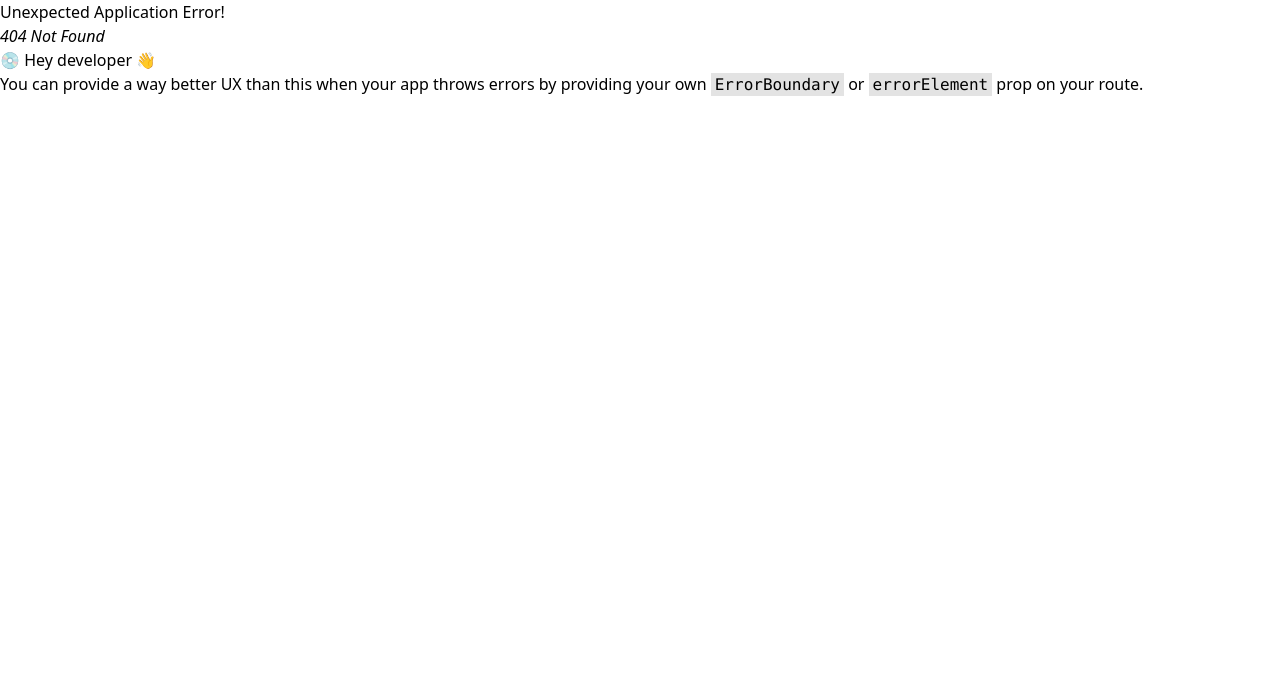
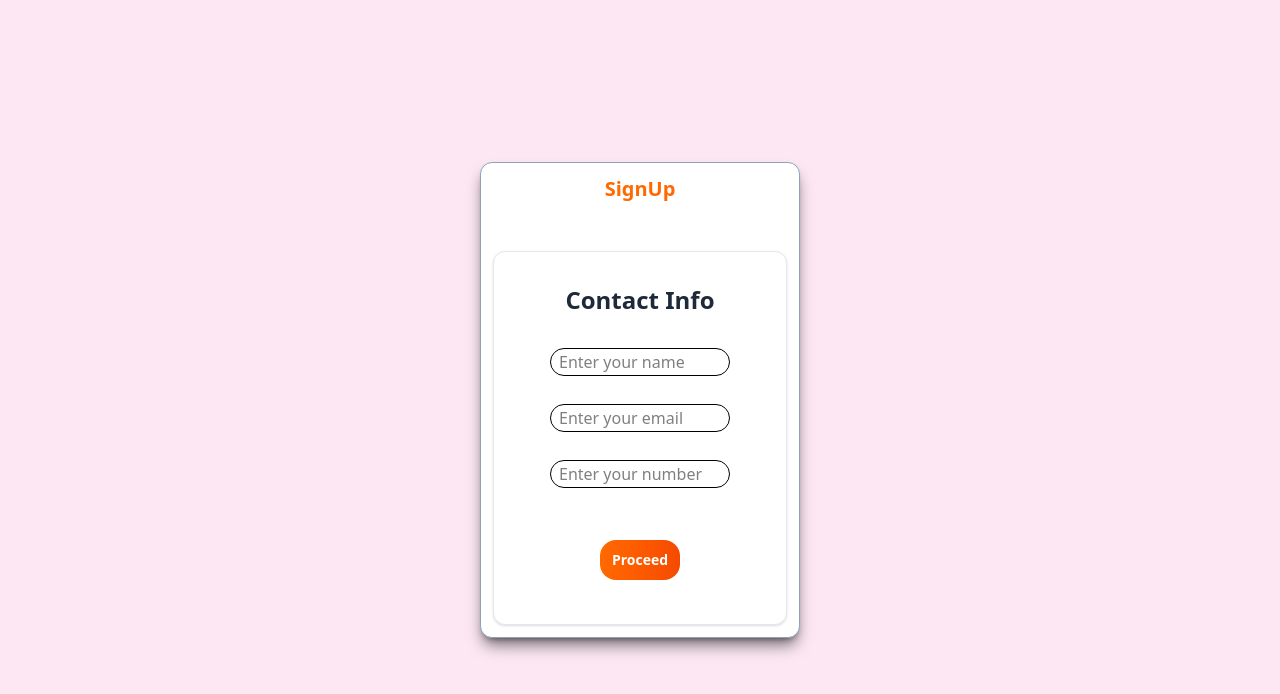
Before and after one commit to Gaurvv/E-commerce, a React (Vite) app: page /auth in a window 1280 px wide. Before the commit this address had no page. Shown: the top 694 px of the page. Built offline with nearby package versions, Linux system fonts and the light colour scheme.

Commit message:
sign in signup update

```diff
--- a/index.html
+++ b/index.html
@@ -2,7 +2,7 @@
 <html lang="en">
   <head>
     <meta charset="UTF-8" />
-    <link rel="icon" type="image/svg+xml" href="" />
+    <link rel="icon" type="image/svg+xml" href="mushroom.jpg" />
     <meta name="viewport" content="width=device-width, initial-scale=1.0" />
     <title>Ecom-Food</title>
   </head>
--- /dev/null
+++ b/src/Components/Authentication/Login/Login.jsx
@@ -0,0 +1,11 @@
+import React from 'react'
+
+const Login = () => {
+  return (
+    <div>
+      hello from Login
+    </div>
+  )
+}
+
+export default Login
--- /dev/null
+++ b/src/Components/Authentication/MainAuth.jsx
@@ -0,0 +1,20 @@
+import React, { useState } from "react";
+import Signup from "./Signup/Signup";
+import Login from "./Login/Login";
+
+const MainAuth = () => {
+  const [screen, setScreen] = useState(true);
+  return (
+    <div className="bg-pink-100 flex h-[100vh] justify-center items-center">
+      <div className="w-80 border border-slate-400 rounded-xl shadow-lg shadow-black/50 bg-white ">
+        {screen ? (
+          <Signup setScreen={setScreen} />
+        ) : (
+          <Login setScreen={setScreen} />
+        )}
+      </div>
+    </div>
+  );
+};
+
+export default MainAuth;
--- /dev/null
+++ b/src/Components/Authentication/Signup/Component/AddressUser.jsx
@@ -0,0 +1,7 @@
+import React from "react";
+
+const AddressUser = ({ userDetail, setUserDetail, setStage }) => {
+  return <div>Hello from second Stage</div>;
+};
+
+export default AddressUser;
--- /dev/null
+++ b/src/Components/Authentication/Signup/Component/ContactUser.jsx
@@ -0,0 +1,70 @@
+import React, { useRef, useState } from "react";
+import InputDetails from "../../../Modal/InputDetails";
+import OrangeButton from "../../../OrangeButton";
+
+const ContactUser = ({ userDetail, setUserDetail, setStage }) => {
+  const [error, setError] = useState(0);
+  const nameRef = useRef();
+  const contactNumberRef = useRef();
+  const emailRef = useRef();
+
+  const handelData = () => {
+    if (nameRef.current?.value == "" || nameRef.current == null) {
+      setError(1);
+    } else if (
+      contactNumberRef.current?.value == "" ||
+      contactNumberRef.current == null
+    ) {
+      setError(2);
+    } else if (emailRef.current?.value == "" || emailRef.current == null) {
+      setError(3);
+    } else {
+      setError(0);
+      setUserDetail({
+        userName: nameRef.current.value,
+        contactNumber: contactNumberRef.current.value,
+        email: emailRef.current.value,
+        password: "",
+        city: "",
+        street: "",
+        deliveryDescription: "",
+      });
+    }
+  };
+
+  return (
+    <div className="w-full max-w-lg mx-auto mt-12 space-y-6 px-6 py-8 bg-white border border-gray-200 rounded-xl shadow-sm">
+      <h2 className="text-2xl font-semibold text-gray-800 text-center">Contact Info</h2>
+
+      <div className="space-y-4">
+        <div className="flex flex-col gap-1">
+          <InputDetails
+            label={"Name"}
+            placeholder={"Enter your name"}
+            ref={nameRef}
+          />
+        </div>
+        <div className="flex flex-col gap-1">
+          <InputDetails
+            label={"Email"}
+            placeholder={"Enter your email"}
+            ref={emailRef}
+          />
+        </div>
+        <div className="flex flex-col gap-1">
+          <InputDetails
+            label={"Contact Number"}
+            placeholder={"Enter your number"}
+            ref={contactNumberRef}
+          />
+        </div>
+      </div>
+
+      <div className="pt-4 flex justify-center">
+        <OrangeButton title={"Proceed"} onClick={() => handelData()} />
+      </div>
+    </div>
+  );
+};
+
+export default ContactUser;
--- /dev/null
+++ b/src/Components/Authentication/Signup/Component/PasswordUser.jsx
@@ -0,0 +1,7 @@
+import React from "react";
+
+const PasswordUser = ({ userDetail, setUserDetail, setStage }) => {
+  return <div>Hello from password stage</div>;
+};
+
+export default PasswordUser;
--- /dev/null
+++ b/src/Components/Authentication/Signup/Signup.jsx
@@ -0,0 +1,50 @@
+import React, { useState } from "react";
+import ContactUser from "./Component/ContactUser";
+import AddressUser from "./Component/AddressUser";
+import PasswordUser from "./Component/PasswordUser";
+
+const Signup = ({ setScreen }) => {
+  const [userDetail, setUserDetail] = useState({
+    userName: "",
+    contactNumber: "",
+    email: "",
+    password: "",
+    city: "",
+    street: "",
+    deliveryDescription: "",
+  });
+  const [stage, setStage] = useState(0);
+  console.log("userdetail", userDetail);
+  return (
+    <div className="p-3">
+      <div className="text-xl font-bold text-orange-500 text-center">
+        SignUp
+      </div>
+      <div>
+        {stage == 0 && (
+          <ContactUser
+            userDetail={userDetail}
+            setUserDetail={setUserDetail}
+            setStage={setStage}
+          />
+        )}
+        {stage == 1 && (
+          <AddressUser
+            userDetail={userDetail}
+            setUserDetail={setUserDetail}
+            setStage={setStage}
+          />
+        )}
+        {stage == 2 && (
+          <PasswordUser
+            userDetail={userDetail}
+            setUserDetail={setUserDetail}
+            setStage={setStage}
+          />
+        )}
+      </div>
+    </div>
+  );
+};
+
+export default Signup;
--- a/src/Components/Modal/InputDetails.jsx
+++ b/src/Components/Modal/InputDetails.jsx
@@ -1,7 +1,7 @@
 import React from 'react';
-import OrangeButton from '../OrangeButton';
 
-const InputDetails = ({ err, placeholder, ref, title, ...props }) => {
+
+const InputDetails = ({ err,errormessage, placeholder, ref, title, ...props }) => {
   return (
     <div {...props} className="  flex justify-center px-4 md:px-8">
       <div className=" rounded-2xl  flex flex-col w-full max-w-sm md:max-w-md">
@@ -13,7 +13,9 @@ const InputDetails = ({ err, placeholder, ref, title, ...props }) => {
           placeholder={placeholder}
         />
         <div className="text-red-500 text-xs sm:text-sm mt-1">
-          {err && 'Invalid Details'}
+          {err &&
+          <span>{errormessage}</span>
+          }
         </div>
       </div>
     </div>
```
Also changed, not shown: src/Components/CheckOutModal.jsx (+8 -12 lines), src/main.jsx (+7 -0 lines).
